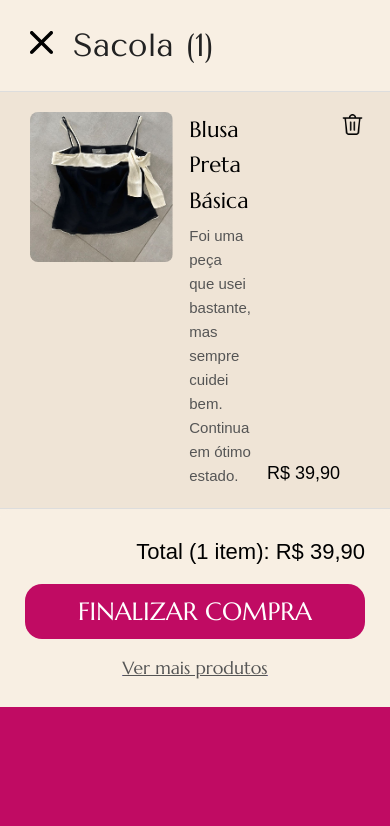
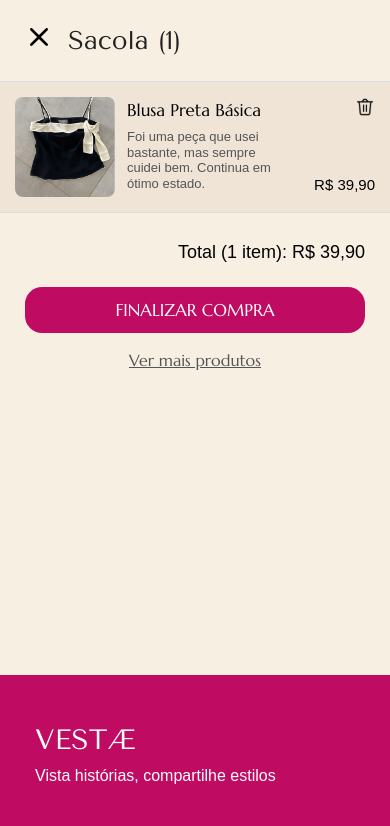
Before and after one commit to alicelanznaster/Hackathon---Vestae, a Vue app: page /sacola in a window 390 px wide. Shown: the top 826 px of the page. Built offline with nearby package versions, Linux system fonts and the light colour scheme; a web font is replaced by a local one.

Commit message:
STYLE: responsividade

```diff
--- a/src/components/cart/CartItem.vue
+++ b/src/components/cart/CartItem.vue
@@ -108,4 +108,52 @@ h2 {
 .lixeira:hover {
   transform: translateY(-1px);
 }
+
+@media (max-width: 768px) {
+  .card {
+    gap: 12px;
+    padding: 15px;
+  }
+
+  .imagem {
+    width: 100px;
+    height: 100px;
+  }
+
+  .info {
+    min-width: 0;
+  }
+
+  .topo {
+    padding-right: 25px;
+  }
+
+  h2 {
+    font-size: 17px;
+    margin-bottom: 5px;
+  }
+
+  .descricao {
+    font-size: 13px;
+    line-height: 1.2;
+    max-width: none;
+  }
+
+  .subtotal {
+    margin-right: 0;
+  }
+
+  .preco {
+    font-size: 15px;
+  }
+
+  .lixeira {
+    top: 10px;
+    right: 10px;
+  }
+
+  .lixeira img {
+    width: 20px;
+  }
+}
 </style>
--- a/src/components/cart/CartPanel.vue
+++ b/src/components/cart/CartPanel.vue
@@ -72,6 +72,15 @@ import CartSummary from './CartSummary.vue';
     color:#666;
 }
 
+@media (max-width: 768px){
+    .topo h1{
+        font-size: 1.6rem;
+    }
 
+    .fechar img{
+        width: 18px;
+        height: 18px;
+    }
+}
 
 </style>
--- a/src/components/cart/CartSummary.vue
+++ b/src/components/cart/CartSummary.vue
@@ -39,16 +39,14 @@ const quantidadeItens = computed(() => {
 
 <style scoped>
 .card{
-  background:#F8EFE3;
-  border-radius:12px;
-  padding:25px; width:100%;
+  padding: 25px;
 }
 
 
 h3{
   color: #000;
   font-size: 22px;
-  margin-bottom:15px;
+  margin-bottom:1 5px;
   font-family: "Google Sans Flex", arial;
   text-align: right;
 }
@@ -65,7 +63,7 @@ button{
   border-radius: 17px;
   background:#C00B63;
   color:white;
-  font-size: 25px;
+  font-size: 20px;
   cursor:pointer;
   font-family: "Marcellus", serif;
 }
@@ -78,15 +76,28 @@ button:hover{
 
 
 .continuar{
-  margin-top:15px;
-  text-align:center;
-  color:#555;
-  text-decoration:underline;
-  cursor:pointer;
+  margin-top: 15px;
+  text-align: center;
+  color: #555;
+  text-decoration: underline;
+  cursor: pointer;
   font-family: "Marcellus", serif;
 }
 
+@media (max-width: 768px){
+  h3{
+    font-size: 18px;
+    margin-bottom: 20px;
+  }
 
+  button{
+    font-size: 17px;
+  }
+
+  .continuar{
+    font-size: 16px;
+  }
+}
 
 
 </style>
--- a/src/components/layout/AppFooter.vue
+++ b/src/components/layout/AppFooter.vue
@@ -60,22 +60,23 @@ import { RouterLink } from 'vue-router';
 
 <style scoped>
 footer{
-    background-color: #C00B63;
-    color: white;
-    padding: 30px 40px;
-    padding-bottom: 15px;
+  background-color: #C00B63;
+  color: white;
+  padding: 30px 35px;
+  padding-bottom: 15px;
 }
 
 .conteudo{
-    display:flex;
-    justify-content:space-between;
-    gap:120px;
-    align-items:flex-start;
+  display: flex;
+  justify-content: space-between;
+  gap: 120px;
+  align-items: flex-start;
 }
 
 .marca{
-    margin-top: 100px;
+  margin-top: 100px;
 }
+
 .marca h1 {
   font-size: 2.2rem;
 }
@@ -161,7 +162,23 @@ footer{
   .conteudo {
     flex-direction: column;
     gap: 30px;
-    padding: 0;
+    padding: 5px 0;
+  }
+
+  .marca{
+    margin-top: 8px;
+  }
+
+  .marca h1{
+    font-size: 1.75rem;
+  }
+
+  .marca p{
+    font-size: 1rem;
+  }
+
+  .direitos p{
+    font-size: 12px;
   }
 }
 </style>
```
Also changed, not shown: 1 other file (tests, documents, lock files or other folders).
